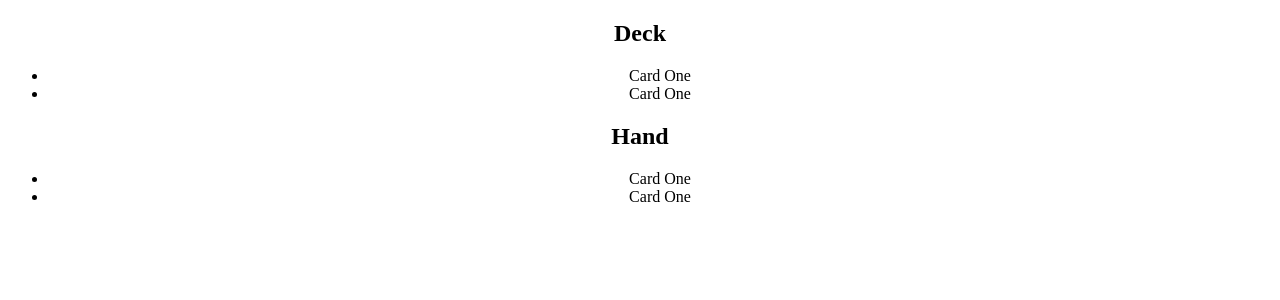
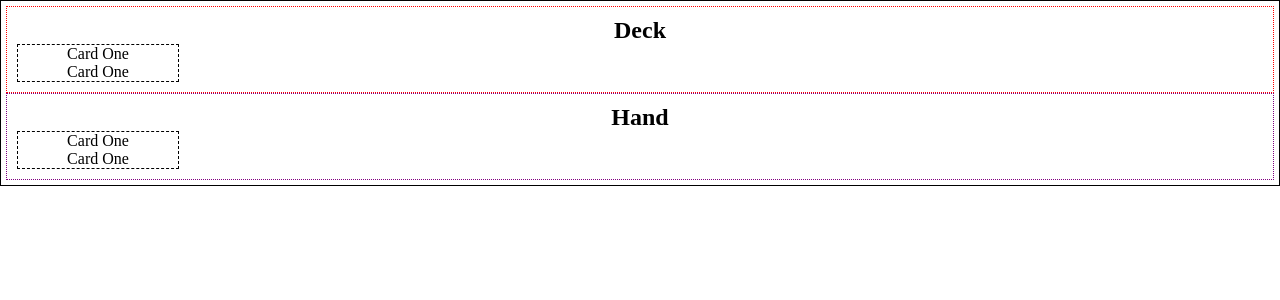
Before and after one commit to williamcameron/mtg-react-game, a React (Create React App) app: page / in a window 1280 px wide. Shown: the top 300 px of the page. Built offline with nearby package versions, Linux system fonts and the light colour scheme.

Commit message:
some silly styling likely to change but gets placeholder files in place

```diff
--- a/src/App.css
+++ b/src/App.css
@@ -1,3 +1,8 @@
+* {
+  margin: 0px;
+  padding: 0px;
+}
+
 .App {
   text-align: center;
 }
--- /dev/null
+++ b/src/features/deck/Deck.css
@@ -0,0 +1,4 @@
+.Deck {
+    padding:10px;
+    border: 1px red dotted;
+}
--- a/src/features/deck/index.js
+++ b/src/features/deck/index.js
@@ -1,4 +1,5 @@
 import React, { Component } from 'react';
+import './Deck.css';
 
 class Deck extends Component {
 
--- /dev/null
+++ b/src/features/game/Game.css
@@ -0,0 +1,10 @@
+.Game {
+    border: 1px solid black;
+    padding: 5px;
+}
+
+ul {
+    list-style: none;
+    border: 1px black dashed;
+    width: 10em;
+}
--- a/src/features/game/index.js
+++ b/src/features/game/index.js
@@ -1,6 +1,9 @@
 import React, { Component } from 'react';
 import Deck from '../deck';
 import Hand from '../hand';
+
+import './Game.css';
+
 
 class Game extends Component {
 
--- /dev/null
+++ b/src/features/hand/Hand.css
@@ -0,0 +1,4 @@
+.Hand {
+    border: 1px purple dotted;
+    padding: 10px;
+}
--- a/src/features/hand/index.js
+++ b/src/features/hand/index.js
@@ -1,5 +1,5 @@
 import React, { Component } from 'react';
-
+import './Hand.css';
 class Hand extends Component {
 
     render() {
```
